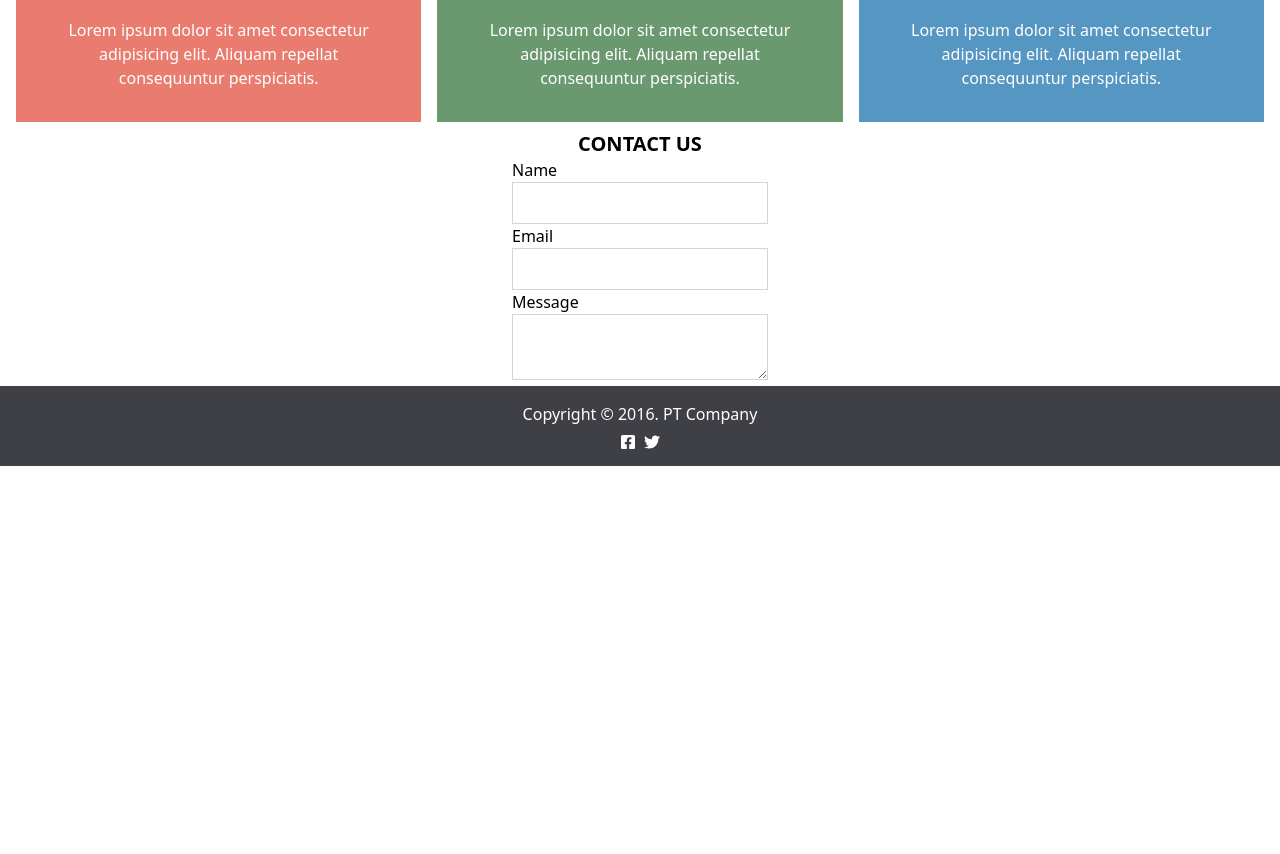
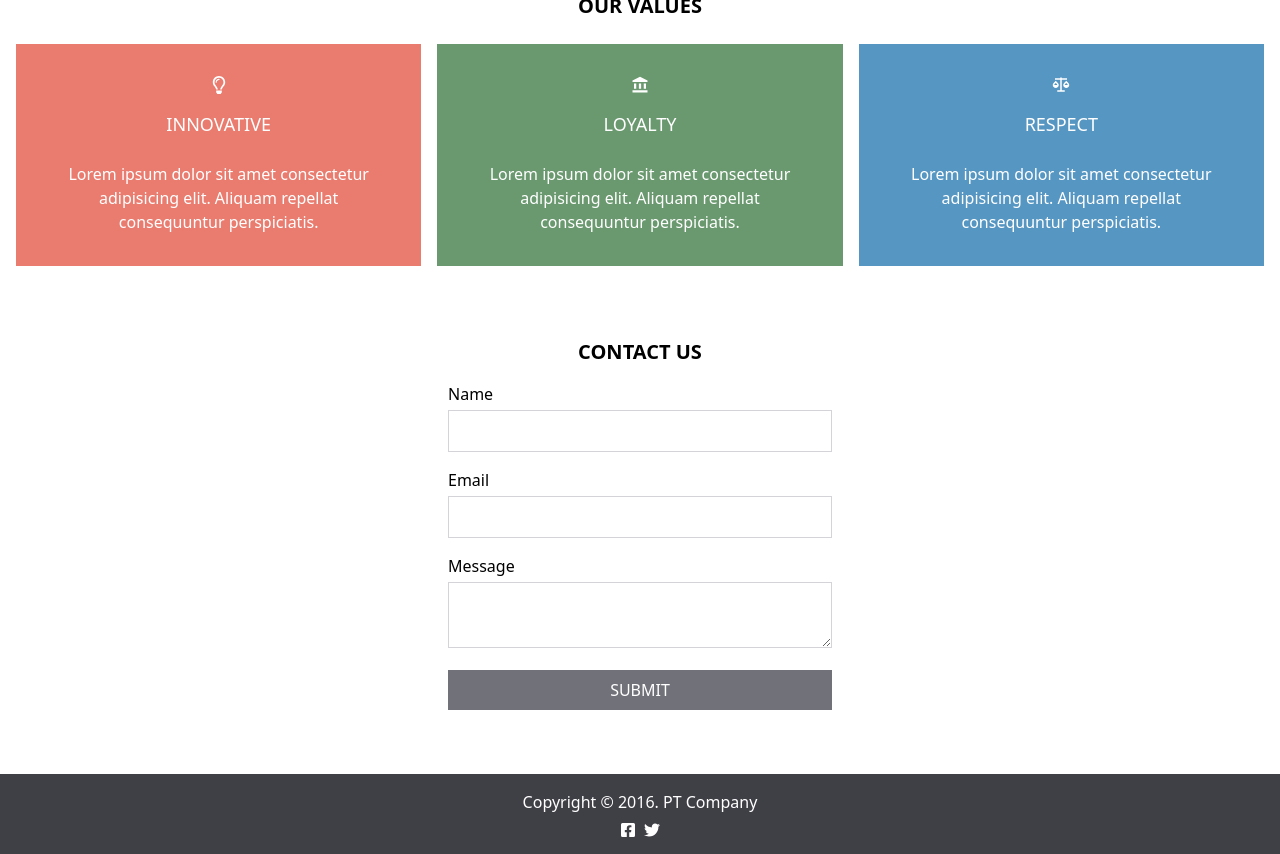
Before and after one commit to naufalkharits/Suitmedia, a React (Create React App) app: page / in a window 1280 px wide. Shown: the part 580-1434 px from the top of the page. Before the commit the page ends 1046 px from the top, so only its background shows below. Built offline with nearby package versions, Linux system fonts and the light colour scheme.

Commit message:
Minor Enhances

```diff
--- a/src/components/ContactUs.jsx
+++ b/src/components/ContactUs.jsx
@@ -18,16 +18,17 @@ const ContactUs = () => {
     })
 
     return (
-        <div>
+        <div className="container mx-auto mt-16 px-4">
             <h2 className="text-center text-xl font-bold">CONTACT US</h2>
-            <form className="flex flex-col items-center" action="">
+            <form className="mx-auto mt-4 w-full space-y-4 sm:w-fit">
                 {/* name input */}
-                <label>
-                    <div>Name</div>
+                <label className="block space-y-1">
+                    <div className="font-medium">Name</div>
                     <input
-                        className="w-64 border border-zinc-300 p-2"
+                        className="w-full border border-zinc-300 p-2 sm:w-96"
+                        type="text"
                         name="name"
-                        type="text"
+                        value={formValue.name}
                         onChange={(e) => {
                             setFormValue({
                                 ...formValue,
@@ -48,12 +49,13 @@ const ContactUs = () => {
                 </label>
 
                 {/* email input */}
-                <label>
-                    <div>Email</div>
+                <label className="block space-y-1">
+                    <div className="font-medium">Email</div>
                     <input
-                        className="w-64 border border-zinc-300 p-2"
+                        className="w-full border border-zinc-300 p-2 sm:w-96"
+                        type="text"
                         name="email"
-                        type="text"
+                        value={formValue.email}
                         onChange={(e) => {
                             setFormValue({
                                 ...formValue,
@@ -74,12 +76,13 @@ const ContactUs = () => {
                 </label>
 
                 {/* message input */}
-                <label>
-                    <div>Message</div>
+                <label className="block space-y-1">
+                    <div className="font-medium">Message</div>
                     <textarea
-                        className="w-64 border border-zinc-300 p-2"
+                        className="w-full border border-zinc-300 p-2 sm:w-96"
+                        type="text"
                         name="message"
-                        type="text"
+                        value={formValue.message}
                         onChange={(e) => {
                             setFormValue({
                                 ...formValue,
@@ -98,6 +101,19 @@ const ContactUs = () => {
                         </div>
                     )}
                 </label>
+                <button
+                    className="w-full bg-suit-blue p-2 text-white disabled:bg-zinc-500"
+                    disabled={
+                        !formValue.name ||
+                        !formValue.email ||
+                        !formValue.message ||
+                        showError.name ||
+                        showError.email ||
+                        showError.message
+                    }
+                >
+                    SUBMIT
+                </button>
             </form>
         </div>
     )
--- a/src/components/Footer.jsx
+++ b/src/components/Footer.jsx
@@ -2,7 +2,7 @@ import { FaFacebookSquare, FaTwitter } from "react-icons/fa"
 
 const Footer = () => {
     return (
-        <footer className="bg-zinc-700">
+        <footer className="mt-16 bg-zinc-700">
             <div className="container mx-auto p-4">
                 <div className="mb-2 text-center font-medium text-white">
                     Copyright © 2016. PT Company
--- a/src/components/Hero.jsx
+++ b/src/components/Hero.jsx
@@ -21,7 +21,7 @@ const Hero = () => {
                     DIGITAL CHEMISTRY
                 </div>
                 <img
-                    className="h-96 w-full object-cover object-center"
+                    className="h-96 w-full object-cover object-center xl:h-[28rem] 2xl:h-[30rem] 3xl:h-[32rem]"
                     src={bg}
                     alt=""
                 />
--- a/src/components/OurValues.jsx
+++ b/src/components/OurValues.jsx
@@ -4,9 +4,9 @@ import { RiScalesFill } from "react-icons/ri"
 
 const OurValues = () => {
     return (
-        <div className="container mx-auto px-2">
+        <div className="container mx-auto mt-16 px-2">
             <h2 className="text-center text-xl font-bold">OUR VALUES</h2>
-            <div className="flex flex-wrap items-center justify-center">
+            <div className="mt-4 flex flex-wrap items-center justify-center">
                 <div className="p-2 md:w-1/3">
                     <div className="bg-suit-red p-8 text-center text-white">
                         <FaRegLightbulb className="mx-auto mb-4 text-lg font-medium" />
--- a/tailwind.config.js
+++ b/tailwind.config.js
@@ -3,6 +3,9 @@ module.exports = {
   content: ["./src/**/*.{js,jsx,ts,tsx}",],
   theme: {
     extend: {
+      screens: {
+        '3xl': '1600px',
+      },
       colors: {
         "suit-red": "#ea7c6f",
         "suit-green": "#6a996f",
```
